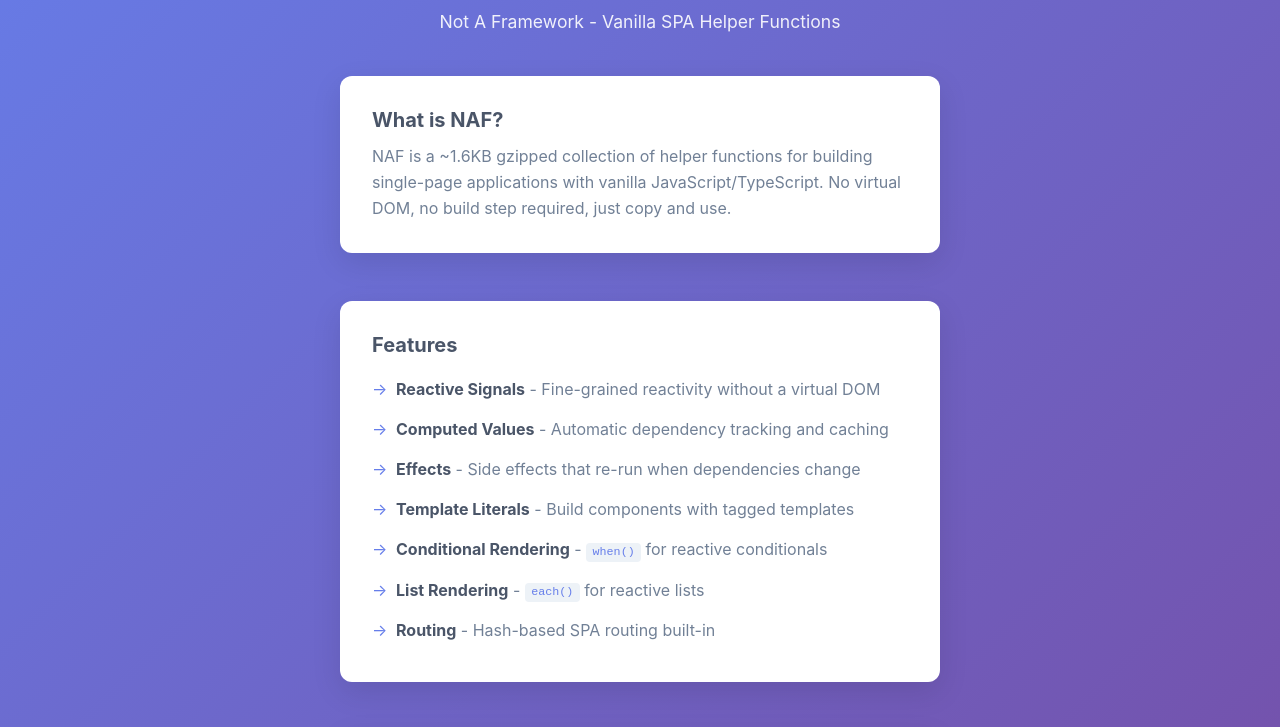
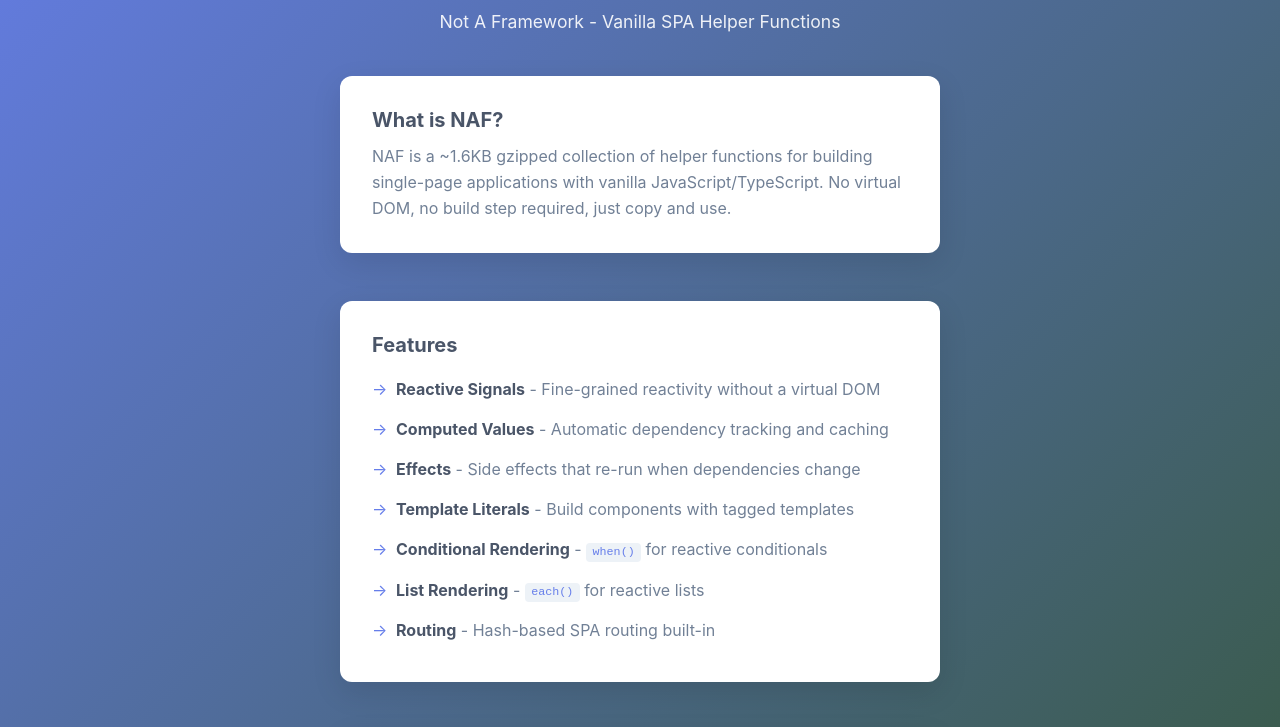
Before and after one commit to halfmonty/naf, a website built with Vite: page example/index.html in a window 1280 px wide. Shown: the part 209-936 px from the top of the page. Built offline with nearby package versions, Linux system fonts and the light colour scheme.

Commit message:
Better gradient

```diff
--- a/example-html/src/styles.css
+++ b/example-html/src/styles.css
@@ -8,7 +8,7 @@
     font-family:
         -apple-system, BlinkMacSystemFont, "Segoe UI", Roboto, Oxygen, Ubuntu,
         Cantarell, sans-serif;
-    background: linear-gradient(135deg, #667eea 0%, #764ba2 100%);
+    background: linear-gradient(135deg, #667eea 0%, #335533 100%);
     min-height: 100vh;
     padding: 2rem;
 }
--- a/example/index.html
+++ b/example/index.html
@@ -15,7 +15,7 @@
                 font-family:
                     -apple-system, BlinkMacSystemFont, "Segoe UI", Roboto,
                     Oxygen, Ubuntu, Cantarell, sans-serif;
-                background: linear-gradient(135deg, #667eea 0%, #764ba2 100%);
+                background: linear-gradient(135deg, #667eea 0%, #335533 100%);
                 min-height: 100vh;
                 padding: 2rem;
             }
```
Also changed, not shown: example/dist/index.html.
